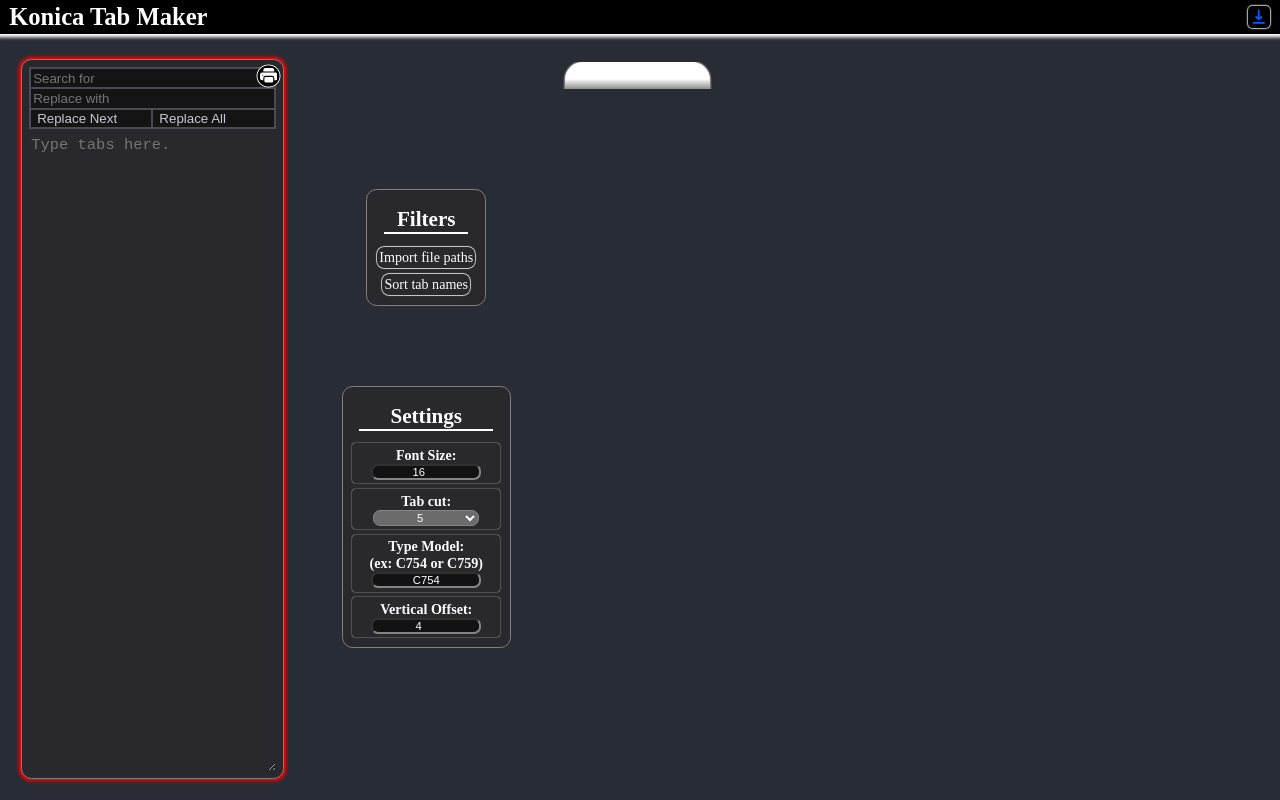
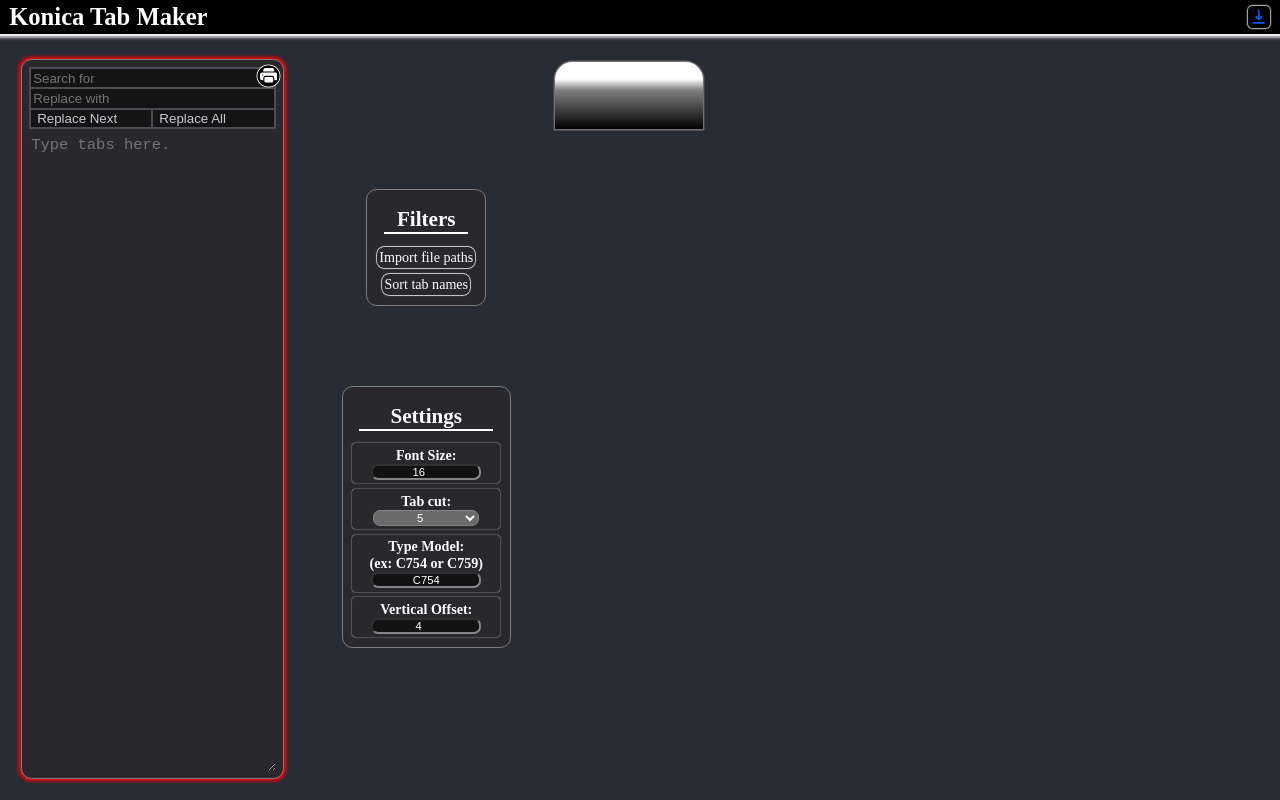
Before and after one commit to peoplestealusernames/konica-minolta-tab-website, a React (Create React App) app: page / in a window 1280 px wide. Built offline with nearby package versions, Linux system fonts and the light colour scheme; the HTML template or start-up script is replaced by a standard one.

Commit message:
Fixed display tabs

```diff
--- a/src/DisplayTabs.tsx
+++ b/src/DisplayTabs.tsx
@@ -38,23 +38,7 @@ export function DisplayTabs(props: {
         overflowY: "scroll",
         width: "100rem",
         userSelect: "none",
-    }}>{props.tabs.map((tab, tabi) => <div
-        key={tabi}
-        style={{
-            display: "flex",
-            flexDirection: "row",
-            flexWrap: "wrap",
-            paddingLeft: "1.4rem",
-            color: "white",
-            justifyContent: "start",
-            alignContent: "start",
-            width: "100%",
-            paddingRight: ".4rem",
-            marginBottom: "-.5rem",
-            backgroundColor: "#282c34",
-            zIndex: tabi,
-            overflow: "clip"
-        }}>
+    }}>{props.tabs.map((tab, tabi) =>
         <div
             onClick={() => {
                 if (props.setSelectedLine)
@@ -78,6 +62,5 @@ export function DisplayTabs(props: {
         >
             {tab}
         </div>
-    </div >
     )}</div >
 }
```
